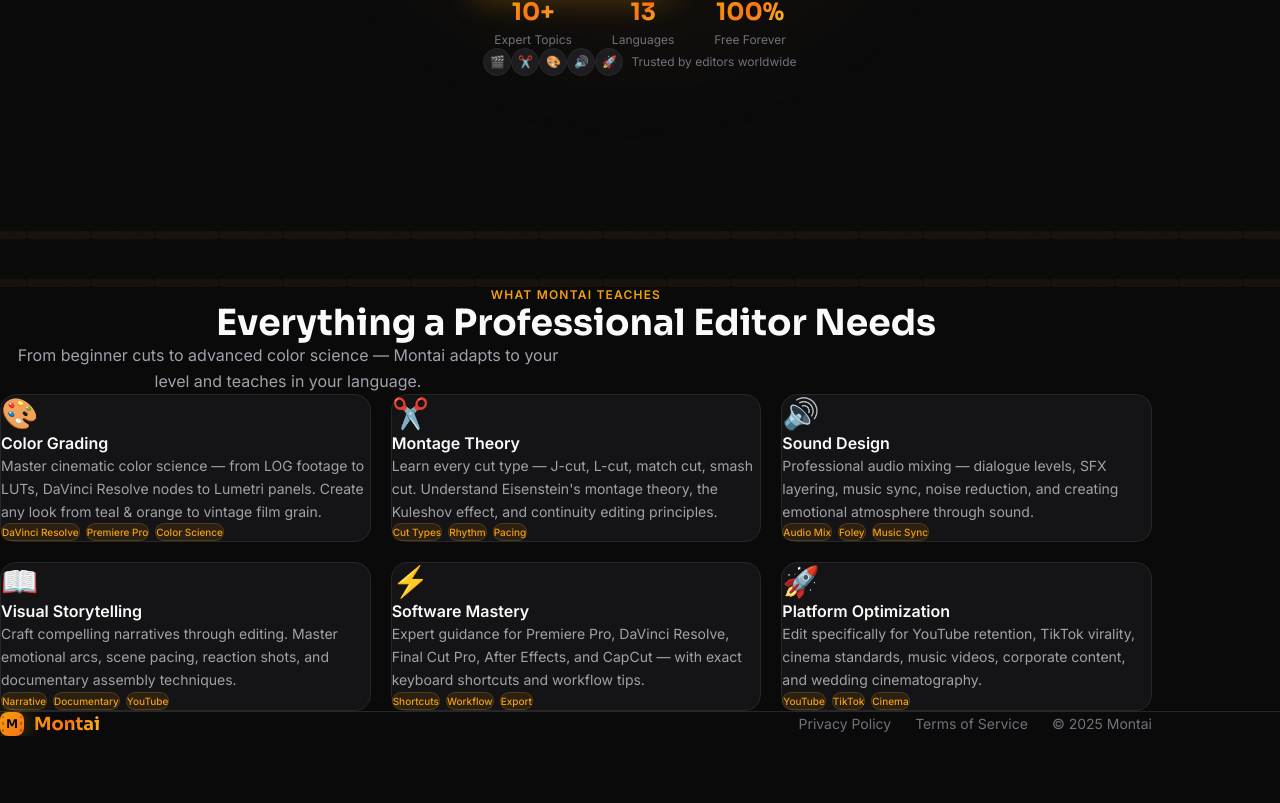
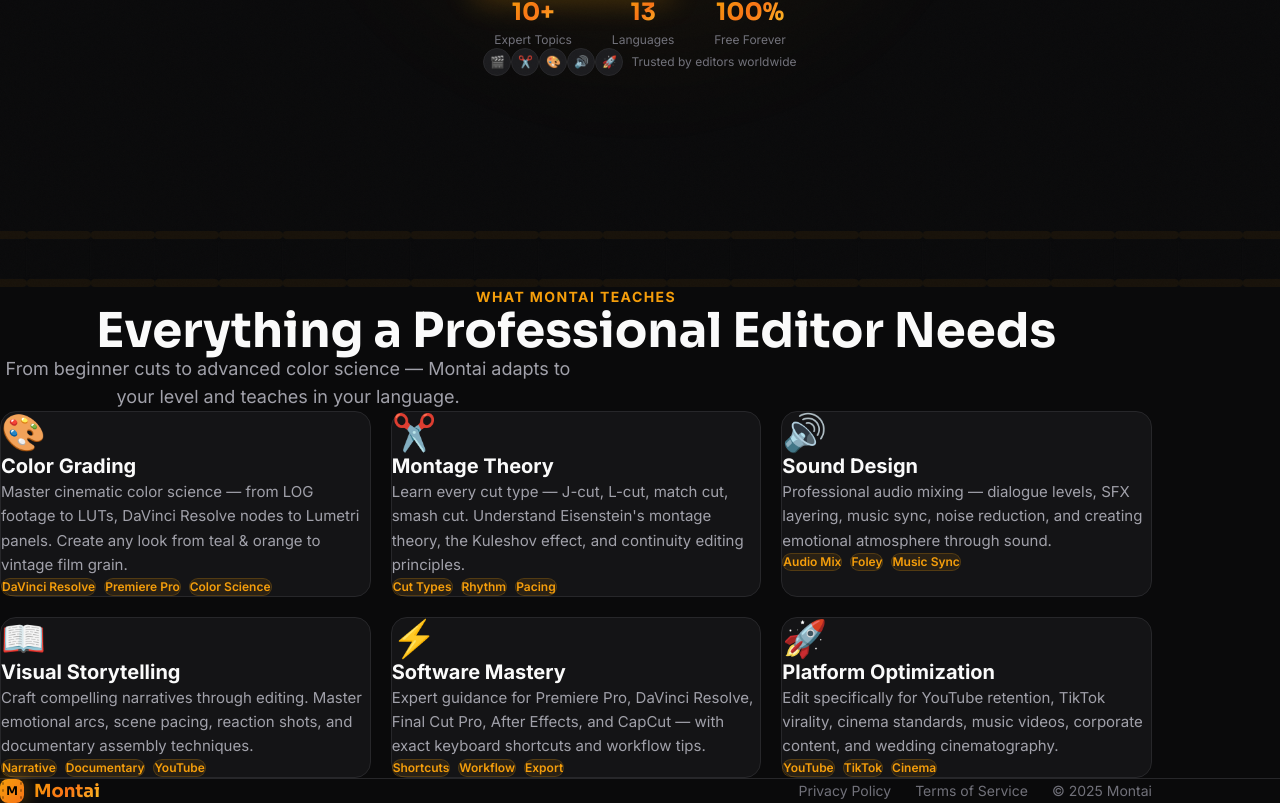
Before and after one commit to abdurazzoqovjavohir700-dev/montai, a Next.js app: page / in a window 1280 px wide. Shown: the part 513-1316 px from the top of the page. Before the commit the page ends 1249 px from the top, so only its background shows below. Built offline with nearby package versions, Linux system fonts and the light colour scheme; no server answers.

Commit message:
fix: larger fonts, feature card redesign, correct NEXTAUTH_URL

```diff
--- a/app/globals.css
+++ b/app/globals.css
@@ -49,7 +49,8 @@
   background-color: var(--bg-primary);
   color: var(--text-primary);
   font-family: 'Inter', sans-serif;
-  line-height: 1.6;
+  font-size: 16px;
+  line-height: 1.65;
   min-height: 100vh;
   overflow-x: hidden;
 }
--- a/components/landing/Features.tsx
+++ b/components/landing/Features.tsx
@@ -58,16 +58,16 @@
         transition={{ duration: 0.5 }}
         className="text-center mb-12 space-y-3"
       >
-        <p className="text-xs font-semibold uppercase tracking-widest text-[var(--accent-primary)]">
+        <p className="text-sm font-bold uppercase tracking-widest text-[var(--accent-primary)]">
           What Montai Teaches
         </p>
         <h2
-          className="text-3xl sm:text-4xl font-bold text-[var(--text-primary)]"
+          className="text-4xl sm:text-5xl font-bold text-[var(--text-primary)]"
           style={{ fontFamily: 'Sora, sans-serif' }}
         >
           Everything a Professional Editor Needs
         </h2>
-        <p className="text-[var(--text-secondary)] max-w-xl mx-auto">
+        <p className="text-lg text-[var(--text-secondary)] max-w-xl mx-auto">
           From beginner cuts to advanced color science — Montai adapts to your level and teaches in your language.
         </p>
       </motion.div>
@@ -83,18 +83,18 @@
             transition={{ duration: 0.4, delay: i * 0.08 }}
             className="feature-card p-6 rounded-2xl border border-[var(--border-subtle)] bg-[var(--bg-secondary)]"
           >
-            <div className="text-3xl mb-4">{feature.icon}</div>
-            <h3 className="text-base font-semibold text-[var(--text-primary)] mb-2">
+            <div className="text-4xl mb-4">{feature.icon}</div>
+            <h3 className="text-xl font-bold text-[var(--text-primary)] mb-3">
               {feature.title}
             </h3>
-            <p className="text-sm text-[var(--text-secondary)] leading-relaxed mb-4">
+            <p className="text-[15px] text-[var(--text-secondary)] leading-relaxed mb-4">
               {feature.description}
             </p>
-            <div className="flex flex-wrap gap-1.5">
+            <div className="flex flex-wrap gap-2">
               {feature.tags.map((tag) => (
                 <span
                   key={tag}
-                  className="text-[10px] px-2 py-0.5 rounded-full font-medium"
+                  className="text-xs px-2.5 py-1 rounded-full font-semibold"
                   style={{
                     background: 'rgba(245,158,11,0.1)',
                     border: '1px solid rgba(245,158,11,0.2)',
```
